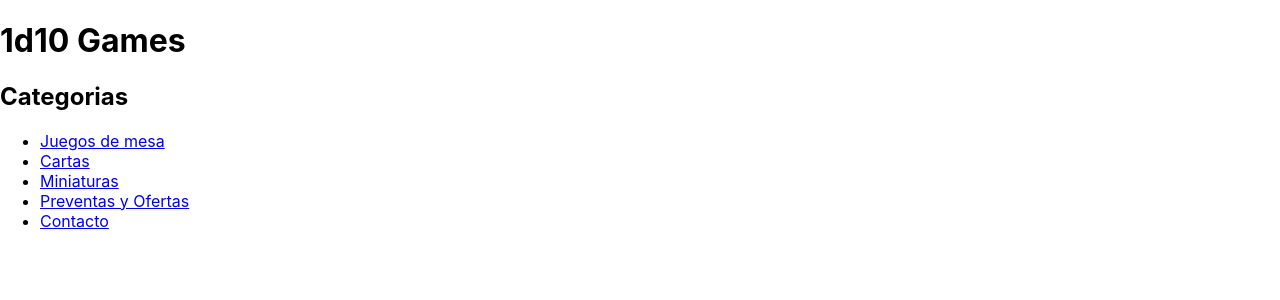
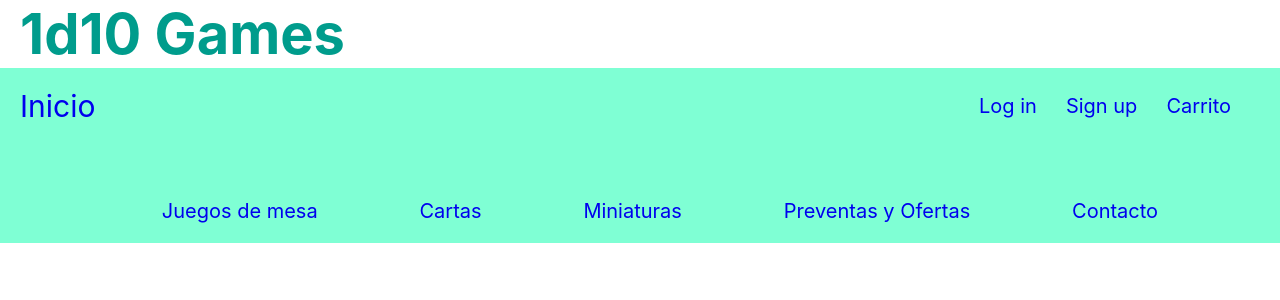
Before and after one commit to Fernando-Andres-Ramos/ProyectoFinal_React, a React (Create React App) app: page / in a window 1280 px wide. Shown: the top 300 px of the page. Built offline with nearby package versions, Linux system fonts and the light colour scheme.

Commit message:
componente NavBar creado

```diff
--- a/src/App.css
+++ /dev/null
@@ -1,38 +0,0 @@
-.App {
-  text-align: center;
-}
-
-.App-logo {
-  height: 40vmin;
-  pointer-events: none;
-}
-
-@media (prefers-reduced-motion: no-preference) {
-  .App-logo {
-    animation: App-logo-spin infinite 20s linear;
-  }
-}
-
-.App-header {
-  background-color: #282c34;
-  min-height: 100vh;
-  display: flex;
-  flex-direction: column;
-  align-items: center;
-  justify-content: center;
-  font-size: calc(10px + 2vmin);
-  color: white;
-}
-
-.App-link {
-  color: #61dafb;
-}
-
-@keyframes App-logo-spin {
-  from {
-    transform: rotate(0deg);
-  }
-  to {
-    transform: rotate(360deg);
-  }
-}
--- a/src/App.js
+++ b/src/App.js
@@ -1,6 +1,3 @@
-import logo from './logo.svg';
-import './App.css';
-import './components/NavBar';
 import NavBar from './components/NavBar';
 
 function App() {
--- /dev/null
+++ b/src/components/NavBar.css
@@ -0,0 +1,51 @@
+*{
+  margin:0%;
+}
+.Conteiner-NavBar{
+  display: flex;
+  flex-direction: row;
+  flex-wrap: wrap;
+}
+
+.Titulo{
+  padding: 0px 20px;
+  color: #009C8C;
+  font-size: 3.5rem;
+  width: 100%;
+}
+
+.Nav{
+  padding: 20px;
+  width: 100%;
+  background-color: aquamarine;
+}
+
+.OpcionesDeUsuario{
+  height: auto;
+  width: 25%;
+  justify-self: flex-end;
+  display: flex;
+  justify-content: space-evenly;
+  align-items: center;
+  list-style-type: none;
+}
+
+.Nav-List{
+  height: auto;
+  margin-top: 75px;
+  display: flex;
+  justify-content: space-evenly;
+  align-items: center;
+  list-style-type: none;
+  color: #5968df;
+}
+
+.Nav-List_link{
+  text-decoration: none;
+  font-size: 20px;
+}
+
+li{
+  width: auto;
+  text-align: center;
+}
--- a/src/components/NavBar.js
+++ b/src/components/NavBar.js
@@ -1,16 +1,24 @@
+import './NavBar.css';
 function NavBar() {
 
   return (
-    <div>
-      <h1>1d10 Games</h1>
-      <nav>
-        <h2>Categorias</h2>
-        <ul>
-          <li><a href="./">Juegos de mesa</a></li>
-          <li><a href="./">Cartas</a></li>
-          <li><a href="./">Miniaturas</a></li>
-          <li><a href="./">Preventas y Ofertas</a></li>
-          <li><a href="./">Contacto</a></li>
+    <div className="Conteiner-NavBar">
+      <h1 className='Titulo'>1d10 Games</h1>
+      <nav className='Nav'>
+        <div style={{display:'flex',justifyContent:'space-between'}}>
+          <a style={{fontSize:30,textDecoration:'none'}} href="./">Inicio</a>
+          <ul className="OpcionesDeUsuario">
+            <li><a className="Nav-List_link" href="./">Log in</a></li>
+            <li><a className="Nav-List_link" href="./">Sign up</a></li>
+            <li><a className="Nav-List_link" href="./">Carrito</a></li>
+          </ul>
+        </div>
+        <ul className="Nav-List">
+          <li><a className="Nav-List_link" href="./">Juegos de mesa</a></li>
+          <li><a className="Nav-List_link" href="./">Cartas</a></li>
+          <li><a className="Nav-List_link" href="./">Miniaturas</a></li>
+          <li><a className="Nav-List_link" href="./">Preventas y Ofertas</a></li>
+          <li><a className="Nav-List_link" href="./">Contacto</a></li>
         </ul>
       </nav>
     </div>
```
Also changed, not shown: src/components/NavBar.module.css (deleted).
